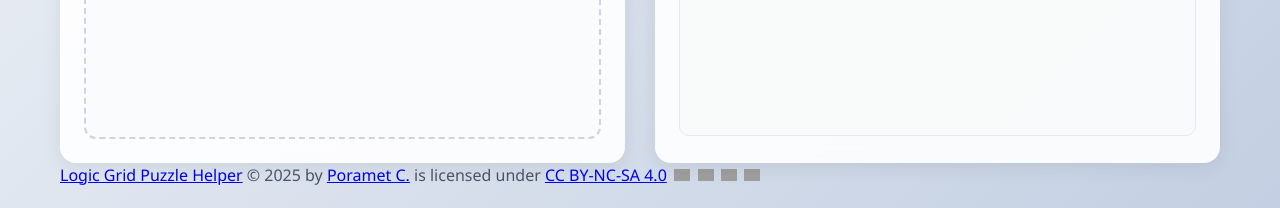
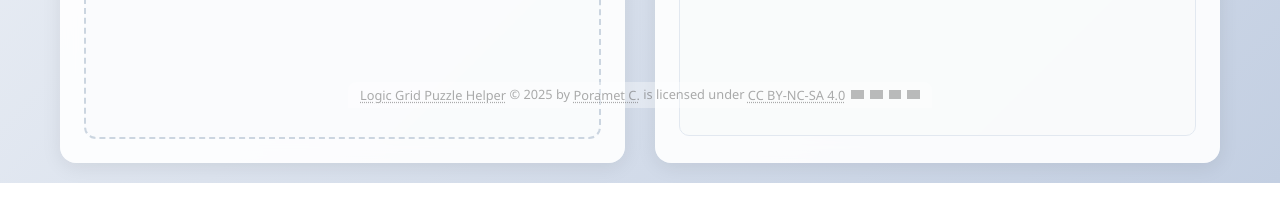
Before and after one commit to c-poramet/LogicPuzzleHelper, a plain HTML site: page index.html in a window 1280 px wide. Shown: the part 692-900 px from the top of the page. After the commit the page ends 875 px from the top, so only its background shows below. Drawn offline with Linux system fonts and the light colour scheme; grey boxes are pictures that could not be loaded.

Commit message:
Add footer styles with hover effects and remove unused animations and scrollbar styling

```diff
--- a/style.css
+++ b/style.css
@@ -788,6 +788,48 @@ main {
     font-style: italic;
 }
 
+footer {
+    position: fixed;
+    left: 50%;
+    bottom: 0;
+    transform: translateX(-50%);
+    width: auto;
+    min-width: 200px;
+    max-width: 90vw;
+    text-align: center;
+    font-size: 0.8rem;
+    color: #888;
+    background: rgba(255,255,255,0.5);
+    box-shadow: none;
+    border: none;
+    border-radius: 8px 8px 0 0;
+    padding: 2px 12px 2px 12px;
+    margin: 0;
+    z-index: 100;
+    pointer-events: auto;
+    opacity: 0.7;
+    transition: opacity 0.2s;
+}
+
+footer:hover {
+    opacity: 1;
+}
+
+footer a, footer svg {
+    vertical-align: middle;
+    color: #888;
+    fill: #888;
+    text-decoration: underline dotted;
+    transition: color 0.2s;
+    cursor: pointer;
+    pointer-events: auto;
+}
+
+footer a:hover, footer svg:hover {
+    color: #555;
+    fill: #555;
+}
+
 @media (max-width: 768px) {
     .container {
         padding: 15px;
@@ -894,40 +936,3 @@ main {
         max-height: 400px;
     }
 }
-
-/* Animations */
-@keyframes fadeIn {
-    from {
-        opacity: 0;
-        transform: translateY(20px);
-    }
-    to {
-        opacity: 1;
-        transform: translateY(0);
-    }
-}
-
-.puzzle-section,
-.clues-section,
-.tools-section {
-    animation: fadeIn 0.6s ease-out;
-}
-
-/* Scrollbar Styling */
-::-webkit-scrollbar {
-    width: 8px;
-}
-
-::-webkit-scrollbar-track {
-    background: #f1f1f1;
-    border-radius: 10px;
-}
-
-::-webkit-scrollbar-thumb {
-    background: linear-gradient(45deg, #1e3a8a 0%, #3730a3 100%);
-    border-radius: 10px;
-}
-
-::-webkit-scrollbar-thumb:hover {
-    background: linear-gradient(45deg, #1e40af 0%, #4338ca 100%);
-}
```
